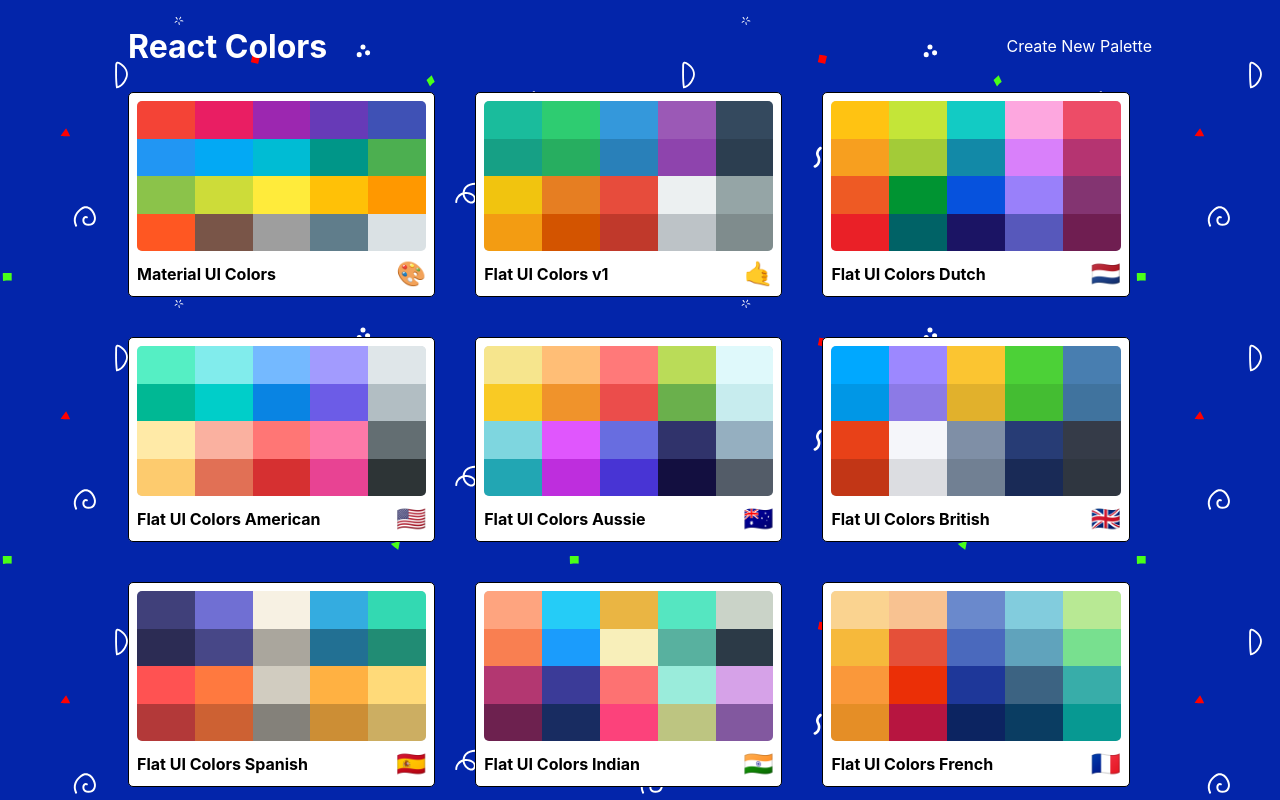
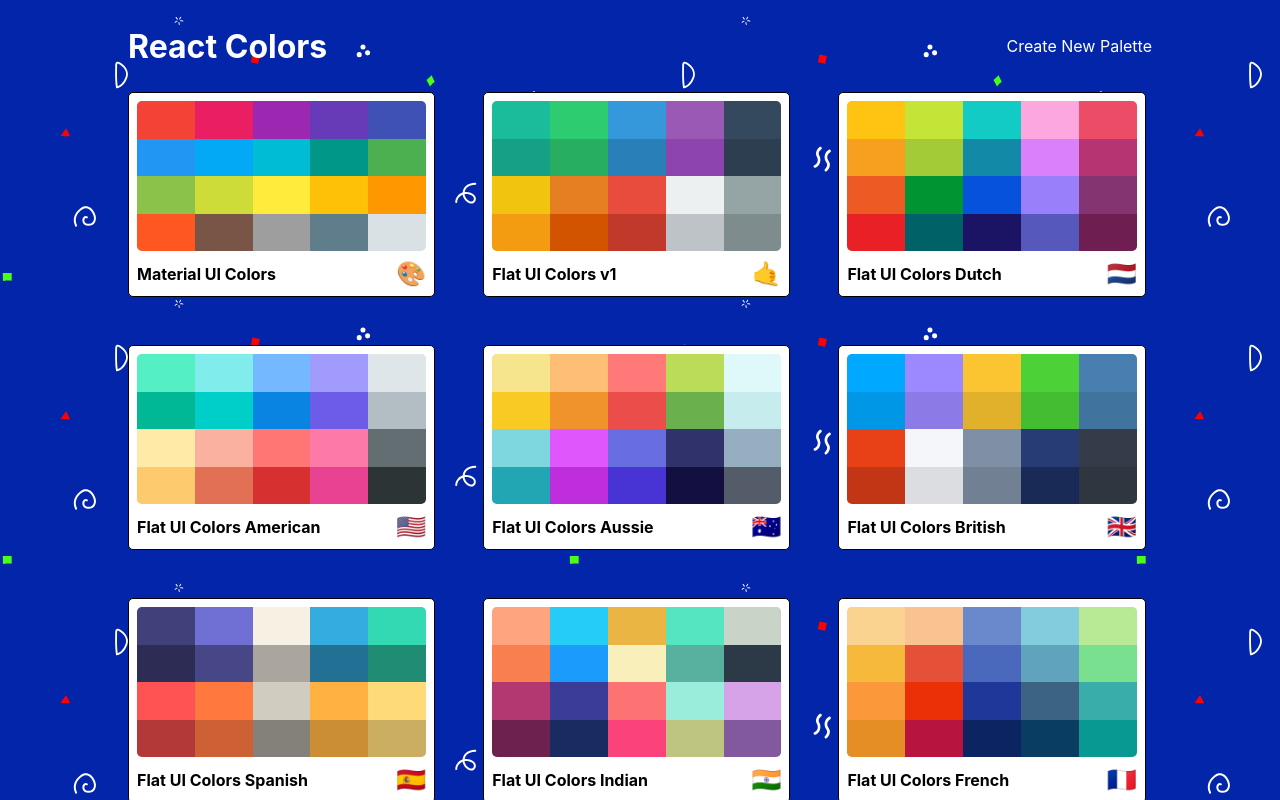
Before and after one commit to onnyvergiean/colors-apps-react, a React (Create React App) app: page / in a window 1280 px wide. Built offline with nearby package versions, Linux system fonts and the light colour scheme.

Commit message:
Change a little bit

```diff
--- a/src/MiniPalette.js
+++ b/src/MiniPalette.js
@@ -20,7 +20,7 @@
     openDialog(id);
   };
   return (
-    <div className={classes.root} onClick={handleClick}>
+    <div className={classes.root} onClick={() => handleClick(id)}>
       <DeleteIcon
         className={classes.deleteIcon}
         style={{ transition: "all 0.3s ease-in-out" }}
--- a/src/PaletteList.js
+++ b/src/PaletteList.js
@@ -51,7 +51,7 @@
               <MiniPalette
                 {...palette}
                 id={palette.id}
-                handleClick={() => goToPalette(palette.id)}
+                handleClick={goToPalette}
                 openDialog={openDialog}
               />
             </CSSTransition>
--- a/src/Styles/PaletteListStyles.js
+++ b/src/Styles/PaletteListStyles.js
@@ -48,9 +48,10 @@
     width: "100%",
     display: "grid",
     gridTemplateColumns: "repeat(3,30%)",
-    gridGap: "2.5rem",
+    gridGap: "3rem",
     [sizes.down("md")]: {
       gridTemplateColumns: "repeat(2,50%)",
+      gridGap: "2rem",
     },
     [sizes.down("xs")]: {
       gridTemplateColumns: "repeat(1,100%)",
```
